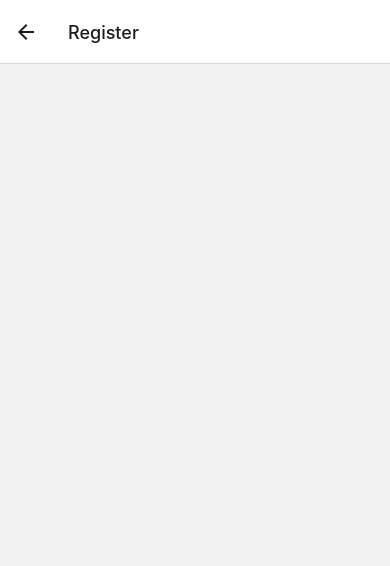
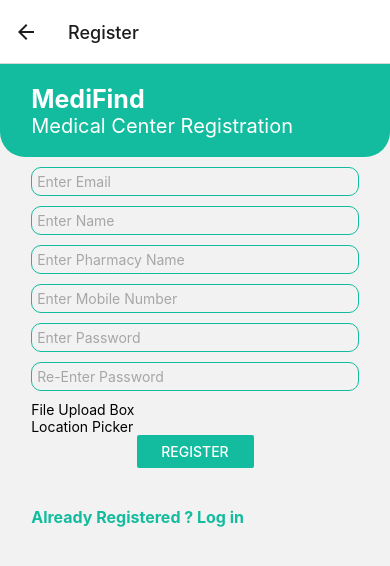
Before and after one commit to IT21016202/medifind-medical-solution-mobile-app-react-native, a React Native app: screen /Register in a window 390 px wide. Shown: the top 566 px of the page. Built offline with nearby package versions, Linux system fonts and the light colour scheme.

Commit message:
register UI developed

```diff
--- a/App.tsx
+++ b/App.tsx
@@ -12,7 +12,7 @@ const Stack = createNativeStackNavigator();
 const App = () =>{
   return(
     <NavigationContainer>
-      <Stack.Navigator initialRouteName="Home">
+      <Stack.Navigator>
         <Stack.Screen name="Home" component={HomePage} />
         <Stack.Screen name="Login" component={LoginPage} />
         <Stack.Screen name="Register" component={RegisterPage} />
--- a/pages/LoginPage.js
+++ b/pages/LoginPage.js
@@ -20,7 +20,7 @@ const LoginPage = () =>{
 
             <MyButton onPress={login} title="Login"/>
 
-            <Text style={styles.dont}>Don't have and account Sign Up</Text>
+            <Text style={styles.dont}>Don't have and account ? Sign Up</Text>
         </View>
     );
 }
--- a/pages/RegisterPage.js
+++ b/pages/RegisterPage.js
@@ -1,16 +1,65 @@
 import React from "react";
-import { Text, View } from "react-native";
+import { Text, View, StyleSheet } from "react-native";
 import ToolBar from "../components/ToolBar";
-import TextInputBox from "../components/TextInputBox";
+import TextInputBoxRegister from "../components/TextInputBox";
+import MyButton from "../components/MyButton";
 
 const RegisterPage = () =>{
     return(
-        <View>
+        <View style={styles.view}>
             {/* <ToolBar title="Register Page"/> */}
+            <Text style={styles.medifind}>MediFind</Text>
+            <Text style={styles.registraion}>Medical Center Registration</Text>
 
+            <TextInputBoxRegister placeH="Enter Email"/>
+            <TextInputBoxRegister placeH="Enter Name"/>
+            <TextInputBoxRegister placeH="Enter Pharmacy Name"/>
+            <TextInputBoxRegister placeH="Enter Mobile Number"/>
+            <TextInputBoxRegister placeH="Enter Password"/>
+            <TextInputBoxRegister placeH="Re-Enter Password"/>
 
+            <Text style={{paddingLeft: '8%'}}>File Upload Box</Text>
+            <Text style={{paddingLeft: '8%'}}>Location Picker</Text>
+
+            <MyButton title="Register"></MyButton>
+
+            <Text style={styles.registered}>Already Registered ? Log in </Text>
         </View>
     );
 }
 
+const styles = StyleSheet.create({
+    view:{
+
+    },
+
+    medifind:{
+        color: 'white',
+        fontSize: 25,
+        fontWeight: 'bold',
+        backgroundColor: '#13BC9E',
+        paddingLeft: '8%',
+        paddingTop: '5%'
+    },
+
+    registraion:{
+        color: 'white',
+        fontSize: 20,
+        backgroundColor: '#13BC9E',
+        paddingLeft: '8%',
+        paddingBottom: '5%',
+        borderBottomLeftRadius: 25,
+        borderBottomRightRadius: 25,
+        marginBottom: 10
+    },
+
+    registered:{
+        fontSize: 16,
+        marginTop: '10%',
+        marginLeft: '8%',
+        fontWeight: 'bold',
+        color: '#13BC9E'
+    }
+})
+
 export default RegisterPage;
```
Also changed, not shown: components/TextInputBoxRegister.js (added, +25 -0 lines).
